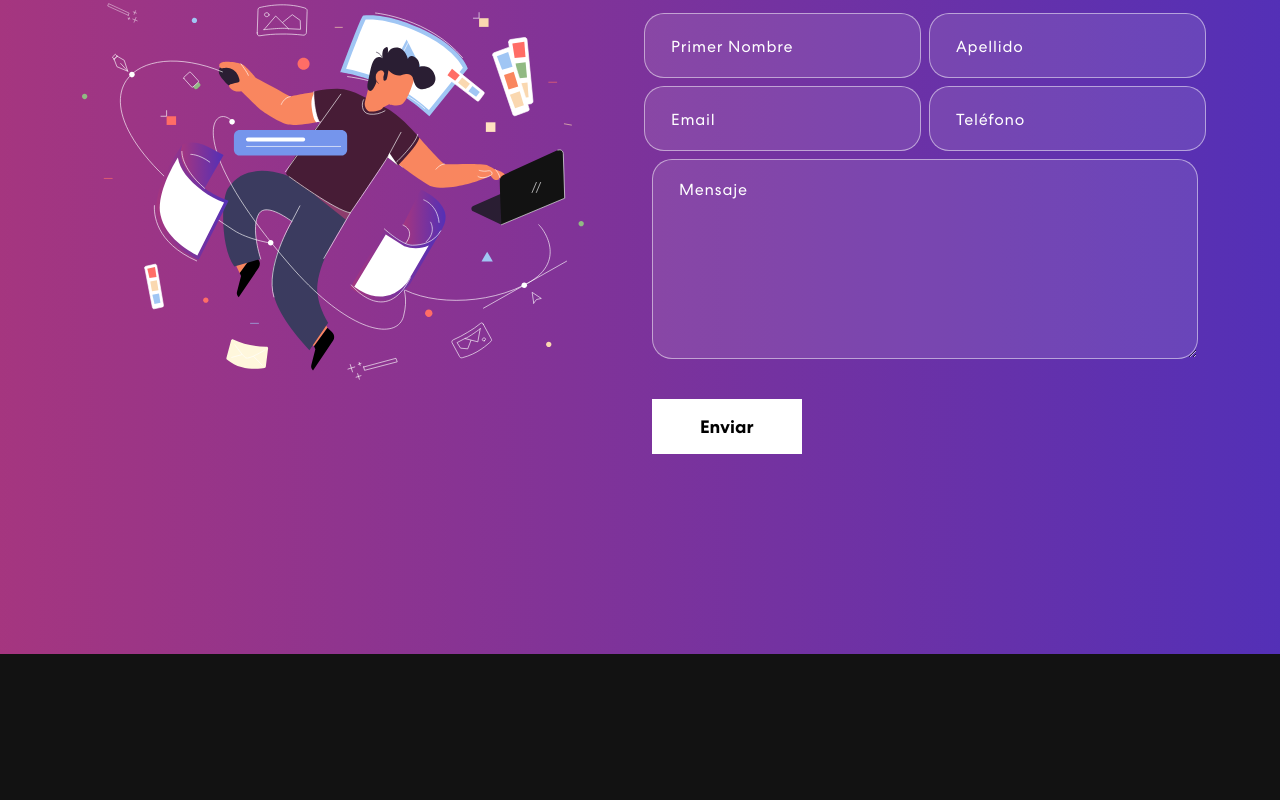
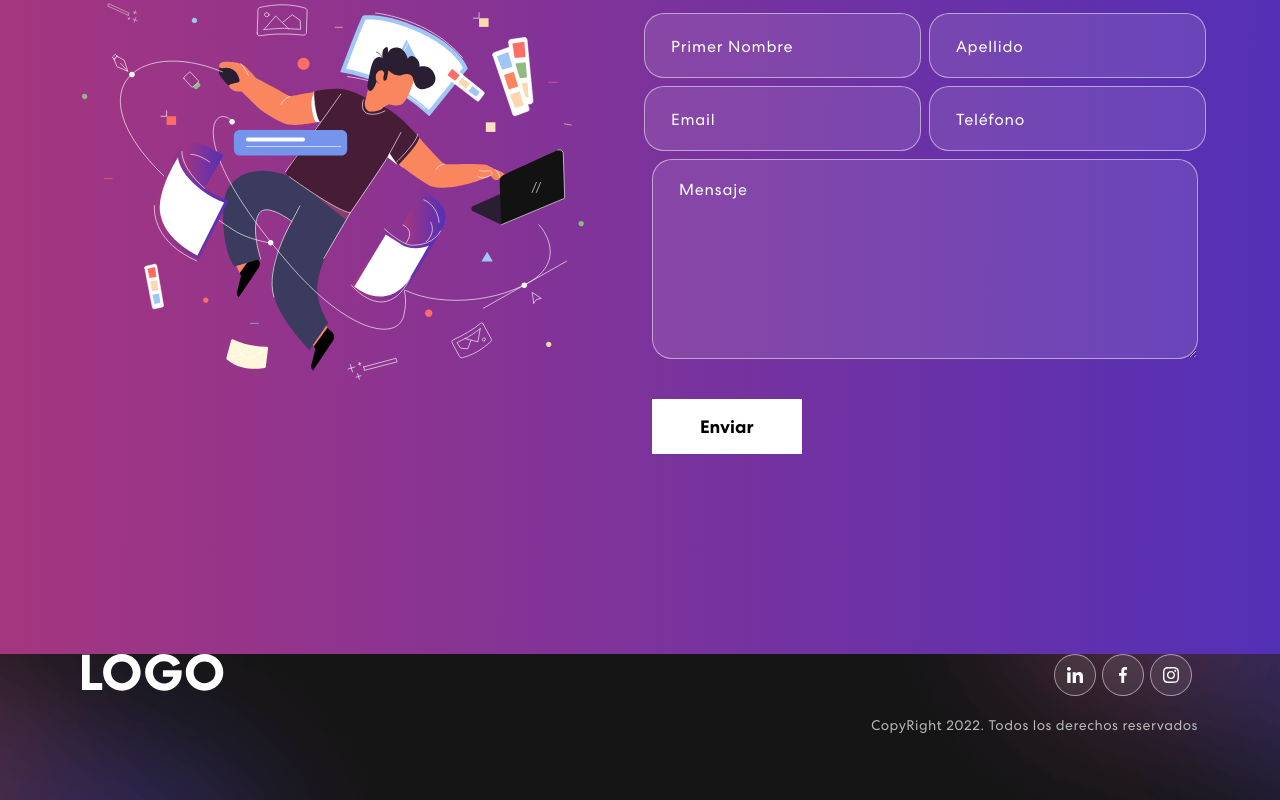
Before and after one commit to UzielPatron/typescript-portfolio, a React (Vite) app: page / in a window 1280 px wide. Shown: the part 2503-3303 px from the top of the page. Before the commit the page ends 3157 px from the top, so only its background shows below. Built offline with nearby package versions, Linux system fonts and the light colour scheme.

Commit message:
footer added

```diff
--- a/src/App.tsx
+++ b/src/App.tsx
@@ -1,5 +1,5 @@
 import './App.css';
-import { Banner, Contact, NavBar, Projects, Skills } from './components';
+import { Banner, Contact, Footer, NavBar, Projects, Skills } from './components';
 import 'bootstrap/dist/css/bootstrap.min.css';
 
 function App() {
@@ -10,6 +10,7 @@ function App() {
       <Skills />
       <Projects />
       <Contact />
+      <Footer />
     </div>
   );
 }
--- /dev/null
+++ b/src/components/Footer.tsx
@@ -0,0 +1,32 @@
+import { Container, Row, Col } from 'react-bootstrap';
+import { logo, navIcon1, navIcon2, navIcon3 } from '../assets/img';
+
+const Footer = () => {
+  return (
+    <footer className="footer">
+      <Container>
+        <Row className="align-item-center">
+          <Col sm={6}>
+            <img src={logo} alt="Uziel Patron" />
+          </Col>
+          <Col sm={6} className="text-center text-sm-end">
+            <div className="social-icon">
+              <a href="">
+                <img src={navIcon1} alt="" />
+              </a>
+              <a href="">
+                <img src={navIcon2} alt="" />
+              </a>
+              <a href="">
+                <img src={navIcon3} alt="" />
+              </a>
+            </div>
+            <p>CopyRight 2022. Todos los derechos reservados</p>
+          </Col>
+        </Row>
+      </Container>
+    </footer>
+  );
+};
+
+export default Footer;
--- a/src/components/index.ts
+++ b/src/components/index.ts
@@ -4,5 +4,6 @@ import Skills from './Skills';
 import Projects from './Projects';
 import ProjectCard from './ProjectCard';
 import Contact from './Contact';
+import Footer from './Footer';
 
-export { NavBar, Banner, Skills, Projects, ProjectCard, Contact };
+export { NavBar, Banner, Skills, Projects, ProjectCard, Contact, Footer };
```
